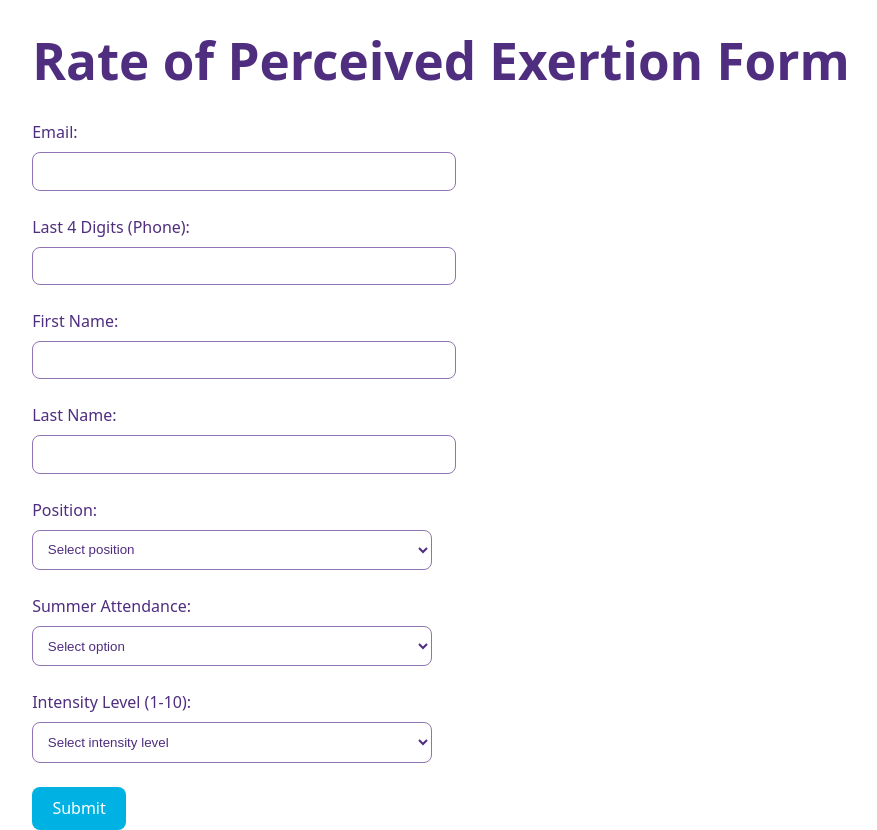
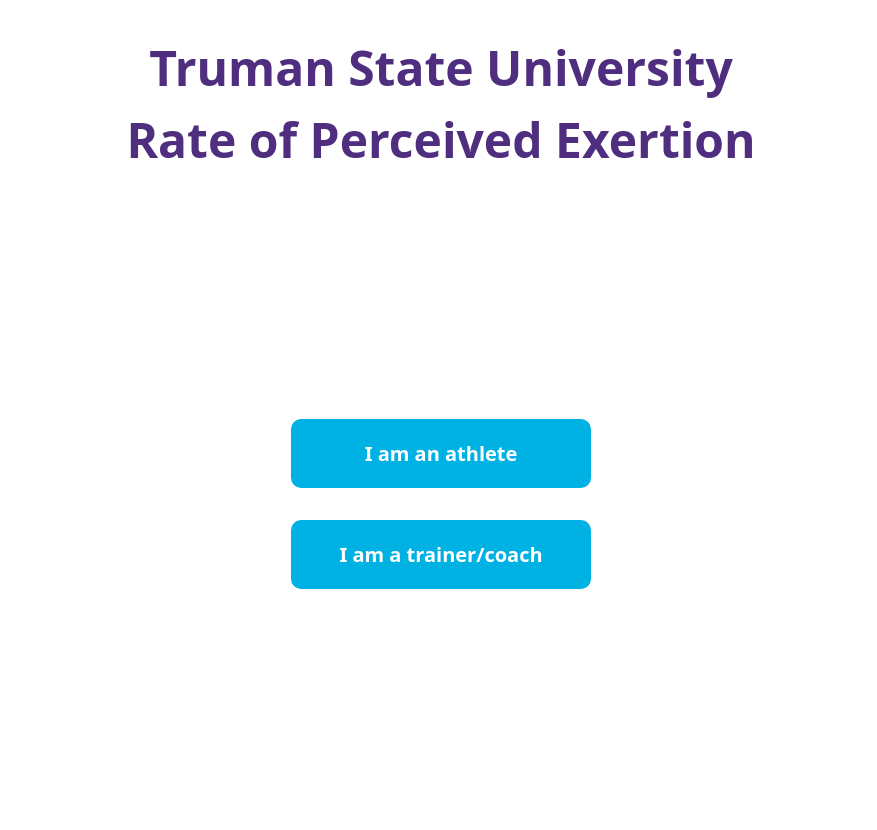
Before and after one commit to MasonC13/RPE-Data-Tracker, a React (Vite) app: page / in a window 1280 px wide. Shown: the whole page, without its empty margins (199-1076 px from the left). After the commit the page ends 800 px from the top, so only its background shows below. Built offline with nearby package versions, Linux system fonts and the light colour scheme.

Commit message:
Added HomePage and linked ReportPage

```diff
--- a/package.json
+++ b/package.json
@@ -12,7 +12,8 @@
   "dependencies": {
     "react": "^19.0.0",
     "react-dom": "^19.0.0",
-    "react-hook-form": "^7.54.2"
+    "react-hook-form": "^7.54.2",
+    "react-router-dom": "^7.5.0"
   },
   "devDependencies": {
     "@eslint/js": "^9.21.0",
--- a/src/App.jsx
+++ b/src/App.jsx
@@ -1,15 +1,19 @@
 import React from "react";
+import { BrowserRouter as Router, Route, Routes } from "react-router-dom";
+import HomePage from "./HomePage";
 import MyForm from "./MyForm";
+import ReportPage from "./ReportPage";
 
 const App = () => {
-  return (
-    <div className="flex flex-col min-h-screen justify-start items-center">
-      <h1 className="title text-4xl font-bold mt-8 mb-8">Rate of Perceived Exertion Form</h1>
-      <div className="flex justify-center items-center w-full max-w-md p-4">
-        <MyForm />
-      </div>
-    </div>
-  );
+    return (
+        <Router>
+            <Routes>
+                <Route path="/" element={<HomePage />} />
+                <Route path="/form" element={<MyForm />} />
+                <Route path="/report" element={<ReportPage />} />
+            </Routes>
+        </Router>
+    );
 };
 
 export default App;
--- /dev/null
+++ b/src/HomePage.jsx
@@ -0,0 +1,60 @@
+import React from "react";
+import { useNavigate } from "react-router-dom";
+
+const HomePage = () => {
+    const navigate = useNavigate();
+
+    const handleAthleteClick = () => {
+        navigate("/form");
+    };
+
+    const handleTrainerClick = () => {
+        navigate("/report");
+    };
+
+    return (
+        <div style={{ display: 'flex', flexDirection: 'column', height: '100vh' }}>
+            <h1 style={{ fontSize: '3rem', fontWeight: 'bold', textAlign: 'center', marginTop: '32px' }}>
+                Truman State University
+                <br />
+                Rate of Perceived Exertion
+            </h1>
+
+            <div style={{ flex: 1, display: 'flex', justifyContent: 'center', alignItems: 'center' }}>
+                <div style={{ display: 'flex', flexDirection: 'column', alignItems: 'center', gap: '32px' }}>
+                    <button
+                        onClick={handleAthleteClick}
+                        style={{
+                            backgroundColor: '#00B2E3',
+                            color: 'white',
+                            padding: '20px 40px',
+                            borderRadius: '10px',
+                            width: '300px',
+                            fontSize: '1.25rem',
+                            fontWeight: 'bold'
+                        }}
+                    >
+                        I am an athlete
+                    </button>
+                    <button
+                        onClick={handleTrainerClick}
+                        style={{
+                            backgroundColor: '#00B2E3',
+                            color: 'white',
+                            padding: '20px 40px',
+                            borderRadius: '10px',
+                            width: '300px',
+                            fontSize: '1.25rem',
+                            fontWeight: 'bold'
+                        }}
+                    >
+                        I am a trainer/coach
+                    </button>
+                </div>
+            </div>
+        </div>
+    );
+
+};
+
+export default HomePage;
--- a/src/MyForm.jsx
+++ b/src/MyForm.jsx
@@ -33,7 +33,10 @@
     }
 
     return (
-        <form onSubmit={handleSubmit(onSubmit)} className="p-4 border rounded-lg max-w-xl mx-auto">
+        <div className="form-container">
+        <div className="p-4 border rounded-lg max-w-xl mx-auto">
+            <h1 className="text-3xl font-bold mb-6 text-center">Rate of Perceived Exertion Form</h1>
+            <form onSubmit={handleSubmit(onSubmit)}>
                 {/* Email */}
                 <div className="mb-6">
                     <label className="block mb-2">Email:</label>
@@ -127,10 +130,12 @@
                     {errors.intensityLevel && <p className="text-red-500">{errors.intensityLevel.message}</p>}
                 </div>
 
-            <button type="submit" className="bg-blue-500 text-white p-2 rounded-md mt-4">
+                <button type="submit">
                     Submit
                 </button>
             </form>
+        </div>
+        </div>
     );
 };
 
--- /dev/null
+++ b/src/ReportPage.jsx
@@ -0,0 +1,17 @@
+import React from "react";
+
+const ReportPage = () => {
+  return (
+    <div className="flex flex-col items-center justify-center w-full h-full">
+      <iframe
+        src="http://127.0.0.1:4026" // Your Dash app running locally
+        title="Trainer Report"
+        width="100%"
+        height="100%"
+        style={{ border: "none" }}
+      />
+    </div>
+  );
+};
+
+export default ReportPage;
--- a/src/index.css
+++ b/src/index.css
@@ -1,3 +1,4 @@
+/* Root color variables and font settings */
 :root {
   --truman-purple: #4F2D7F;
   --truman-light-blue: #00B2E3;
@@ -18,81 +19,44 @@
   -moz-osx-font-smoothing: grayscale;
 }
 
-a {
-  font-weight: 500;
-  color: var(--truman-light-blue);
-  text-decoration: inherit;
+/* Ensure full page height and width */
+html, body {
+  height: 100%;
+  width: 100%;
+  margin: 0;
+  padding: 0;
+  background-color: #242424;  /* Consistent background */
 }
-a:hover {
-  color: #53a3cd;
+
+#root {
+  height: 100%;  /* Ensures the root container takes up full height */
+  width: 100%;   /* Ensure the root container takes up full width */
+  display: flex;
+  flex-direction: column;
 }
 
 body {
-  margin: 0;
   display: flex;
-  place-items: center;
-  min-width: 320px;
+  justify-content: center;  /* Center the content horizontally */
+  align-items: center;  /* Center content vertically */
+  background-color: #242424; /* Consistent background */
+  color: var(--truman-white);
   min-height: 100vh;
-  flex-direction: column;
-  justify-content: flex-start;
-  background-color: #242424;
-  color: var(--truman-white);
+  min-width: 100vw;  /* Ensure the body takes full viewport width */
 }
 
-h1 {
-  font-size: 3.2em;
-  line-height: 1.1;
-  margin-top: 2rem;
-  margin-bottom: 2rem;
-  text-align: center;
-  color: var(--truman-purple);
+/* Full width and height for iframe */
+iframe {
+  width: 100vw;  /* Full width of the viewport */
+  height: 100vh; /* Full height of the viewport */
+  border: none;
 }
 
-button {
-  border-radius: 8px;
-  border: 1px solid transparent;
-  padding: 0.6em 1.2em;
-  font-size: 1em;
-  font-weight: 500;
-  font-family: inherit;
-  background-color: var(--truman-light-blue);
-  color: var(--truman-white);
-  cursor: pointer;
-  transition: border-color 0.25s;
-}
+/* Your existing button, form, and other styles go here */
+
+/* Button hover styles */
 button:hover {
   border-color: var(--truman-purple-light);
-}
-button:focus,
-button:focus-visible {
-  outline: 4px auto -webkit-focus-ring-color;
-}
-
-form > div {
-  margin-bottom: 1.5rem;
-}
-
-form label {
-  display: block;
-  margin-bottom: 0.5rem;
-  color: var(--truman-white);
-}
-
-form input,
-form select {
-  width: 100%;
-  max-width: 400px;
-  padding: 0.8em;
-  border-radius: 8px;
-  border: 1px solid #ccc;
-  margin: 0 auto;
-  background-color: #1a1a1a;
-  color: var(--truman-white);
-}
-
-/* Error messages */
-.text-red-500 {
-  color: red;
 }
 
 /* Light Mode */
@@ -123,11 +87,67 @@
   }
 
   button {
+    border-radius: 8px;
+    border: 1px solid transparent;
+    padding: 0.6em 1.2em;
+    font-size: 1em;
+    font-weight: 500;
+    font-family: inherit;
     background-color: var(--truman-light-blue);
     color: var(--truman-white);
+    cursor: pointer;
+    transition: border-color 0.25s;
   }
 
   .text-red-500 {
     color: red;
   }
 }
+
+.form-container {
+  display: flex;
+  justify-content: center;
+  align-items: flex-start;
+  min-height: 100vh;
+  padding-top: 2rem;
+}
+
+.form-container form > div {
+  margin-bottom: 1.5rem;
+}
+
+.form-container form label {
+  display: block;
+  margin-bottom: 0.5rem;
+  color: var(--truman-white);
+}
+
+.form-container form input,
+.form-container form select {
+  width: 100%;
+  max-width: 400px;
+  padding: 0.8em;
+  border-radius: 8px;
+  border: 1px solid #ccc;
+  margin: 0 auto;
+  background-color: #1a1a1a;
+  color: var(--truman-white);
+}
+
+/* Error messages */
+.form-container .text-red-500 {
+  color: red;
+}
+
+@media (prefers-color-scheme: light) {
+  .form-container form label {
+    color: var(--truman-purple);
+  }
+
+  .form-container form input,
+  .form-container form select {
+    background-color: var(--truman-white);
+    color: var(--truman-purple);
+    border-color: var(--truman-purple-light);
+  }
+}
```
Also changed, not shown: 1 other file (tests, documents, lock files or other folders). Lines whose indentation alone changed are shown as unchanged.
